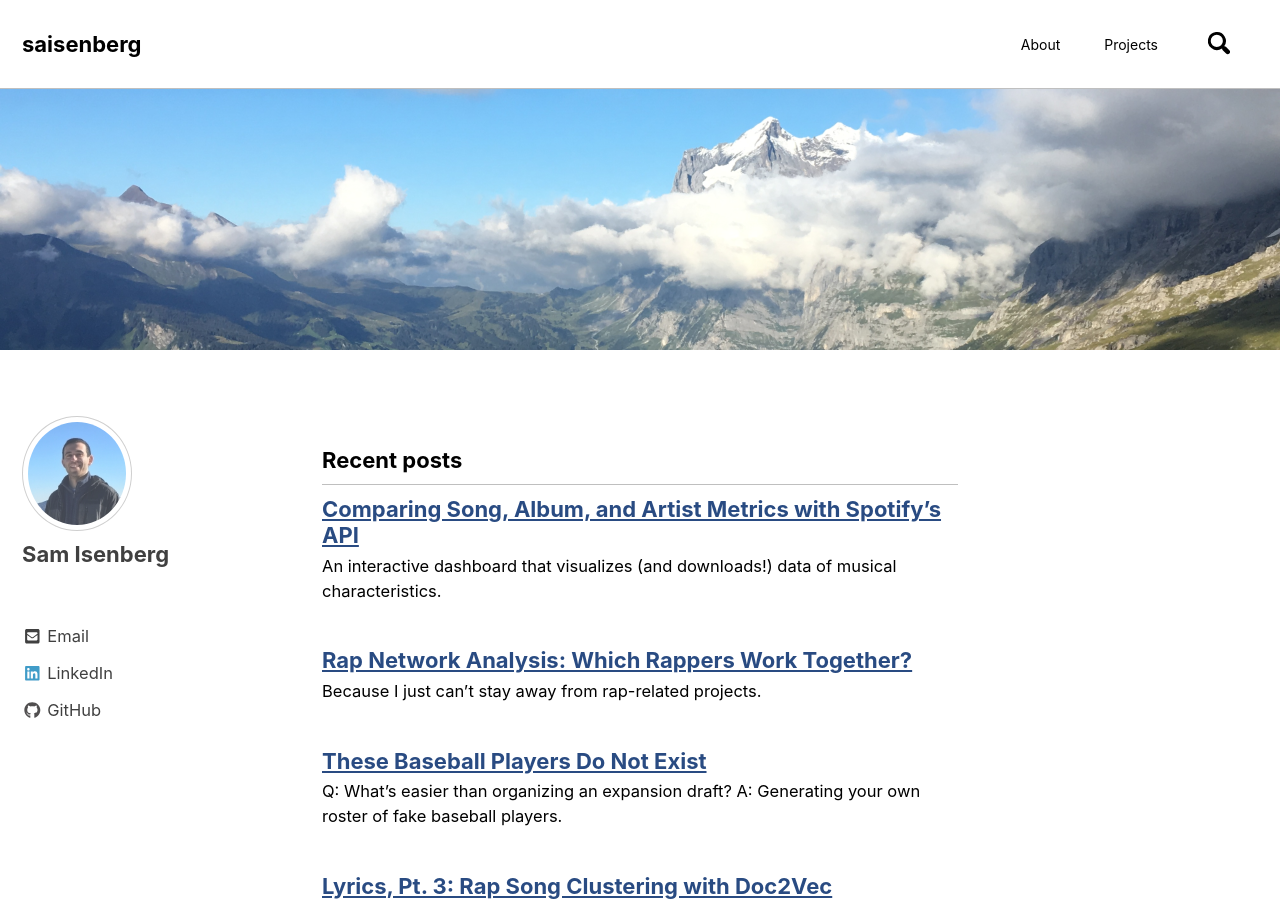
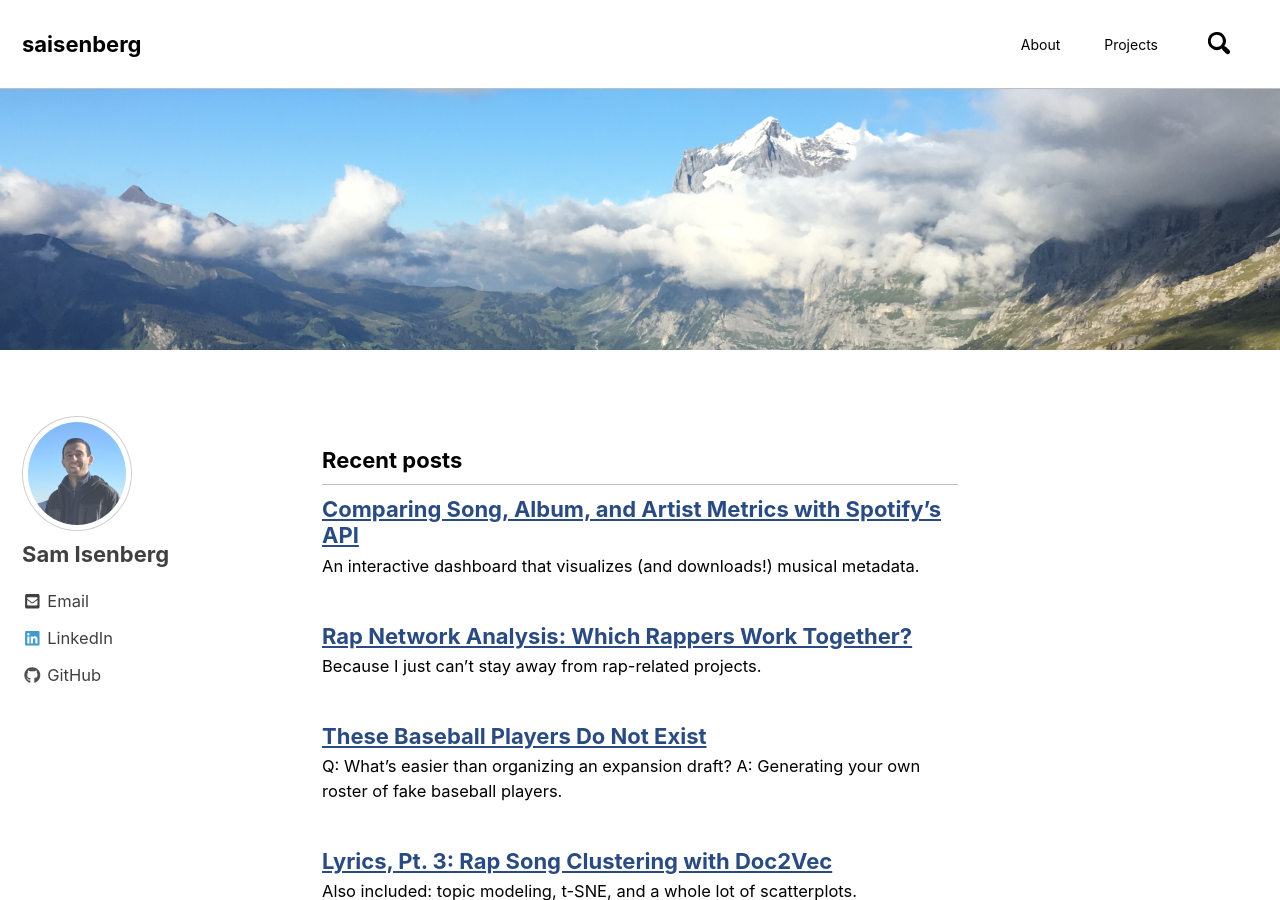
Before and after one commit to saisenberg/saisenberg.github.io, a Jekyll site: the page built from index.html, in a window 1280 px wide and 900 px high. Built offline with Jekyll 4.4.1, drawn with Linux system fonts in a browser that asks for light colours; nearby versions of some CDN libraries; the list of posts is cut into pages by our own code.

```diff
--- a/CHANGELOG (SI).txt
+++ b/CHANGELOG (SI).txt
@@ -1,7 +1,8 @@
 CHANGELOG
 
-0.57-0.58
+0.57-0.59
 - updated bio
+- updated spotify-data-comparator subtitle
 
 0.56
 - added spotify-data-comparator post
--- a/_config.yml
+++ b/_config.yml
@@ -102,7 +102,7 @@ analytics:
 author:
   name             : "Sam Isenberg"
   avatar           : "/images/avatar.JPG" # path of avatar image, e.g. "/assets/images/bio-photo.jpg"
-  bio              : " "
+  bio              : " "
   location         :
   email            : "isenbergsamuel@gmail.com"
   uri              :
--- a/_posts/2019-05-18-spotify-data-comparator.md
+++ b/_posts/2019-05-18-spotify-data-comparator.md
@@ -2,7 +2,7 @@
 title: "Comparing Song, Album, and Artist Metrics with Spotify’s API"
 date: 2019-05-18
 permalink: /projects/spotify-data-comparator.html
-excerpt: "An interactive dashboard that visualizes (and downloads!) data of musical characteristics."
+excerpt: "An interactive dashboard that visualizes (and downloads!) musical metadata."
 
 ---
 <hr>
```
